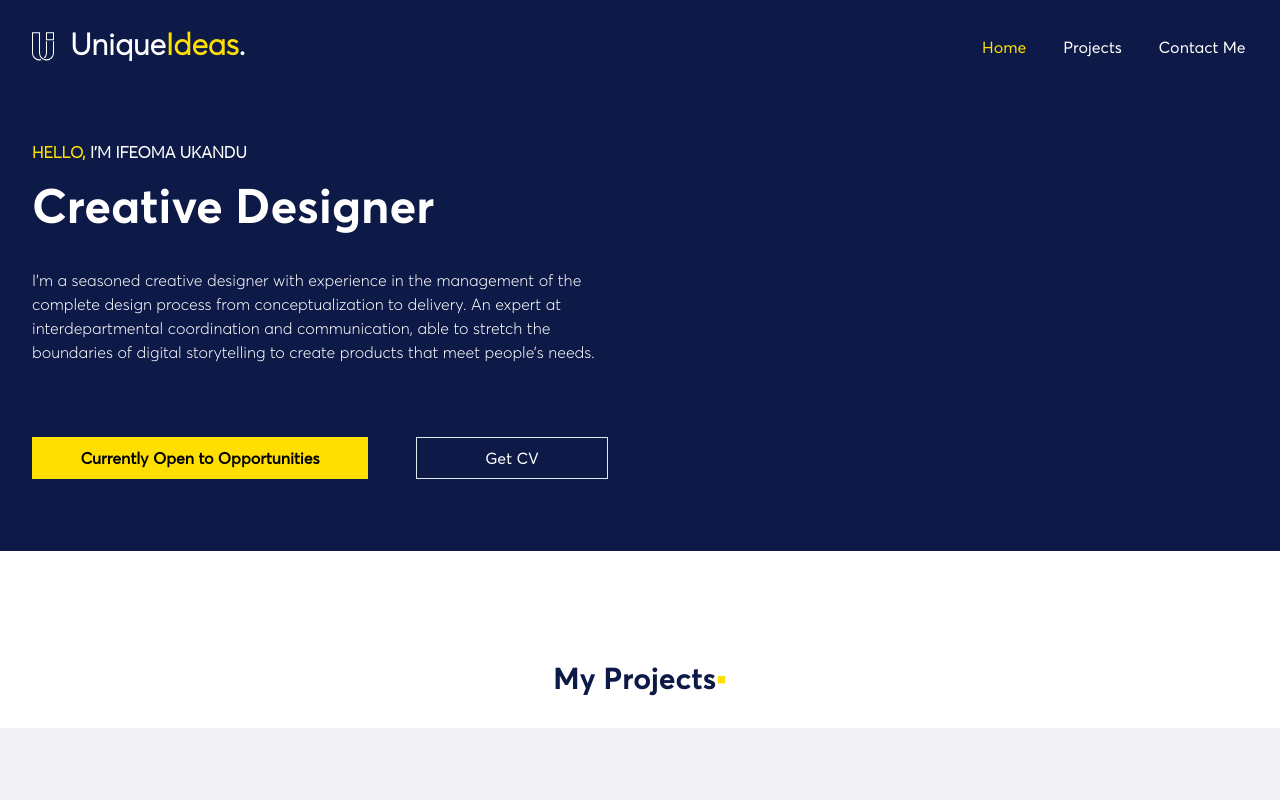
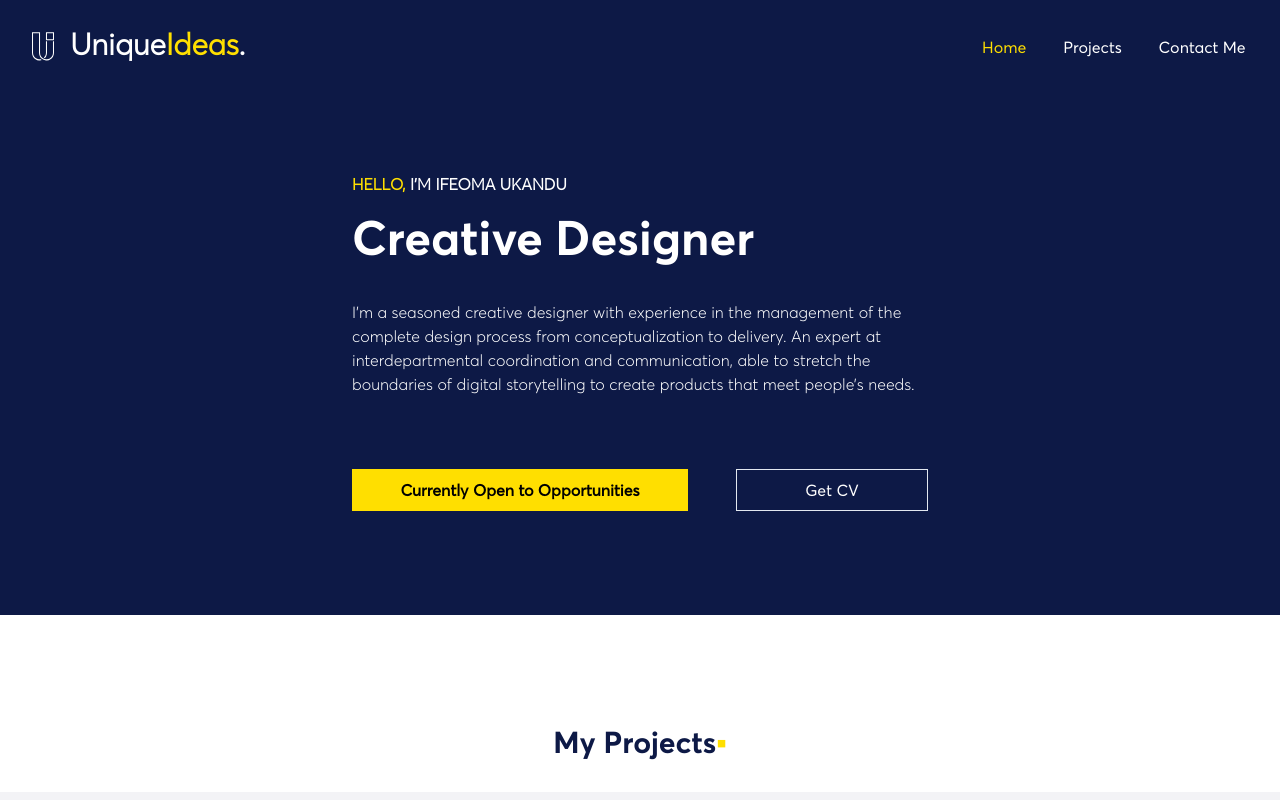
Before and after one commit to adelakuntobi/unique-portfolio, a React (Create React App) app: page / in a window 1280 px wide. Shown: the top 800 px of the page. Built offline with nearby package versions, Linux system fonts and the light colour scheme.

Commit message:
fixed error

```diff
--- a/src/components/Landingpage/Landingpage.js
+++ b/src/components/Landingpage/Landingpage.js
@@ -14,7 +14,7 @@ function Landingpage() {
 
       <div className="header-content container-fluid py-0 lg:py-12 background-blue text-white">
         <div className="container mx-auto flex flex-col-reverse lg:flex-row">
-          <div className="my-auto w-full lg:w-6/12 px-8">
+          <div className="m-auto w-full lg:w-6/12 p-8">
             <p className="uppercase font-semibold"><span className="yellow">Hello,</span> I'm Ifeoma Ukandu</p>
             <h1 className="text-3xl md:text-5xl pb-6 pt-2">Creative Designer</h1>
             <p className="pb-12 ">I’m a seasoned creative designer with experience in the management of the complete design
--- a/src/components/ProjectComponent/Text.js
+++ b/src/components/ProjectComponent/Text.js
@@ -1,7 +1,7 @@
 import React from 'react'
 
 function Text(props) {
-  const {title,content,content2,space,key} = props
+  const { title, content, content2, space, key } = props
 
   return (
     <div className="mb-2">
--- a/src/components/Projects/Breweries.js
+++ b/src/components/Projects/Breweries.js
@@ -25,7 +25,7 @@ function Breweries() {
           with the existing interface, it was difficult to really understand what the platform was all
           about especially for a first time user who does not know much about Nigerian Breweries.
           I ensured i broke down all essential features so it becomes clearer what the firm’s core
-          objectives truly are.`]} key="1"
+          objectives truly are.`]} key="3"
         />
         <img className="w-full" src={banner} alt="The banner" />
         <Text title="The Challenge"
```
